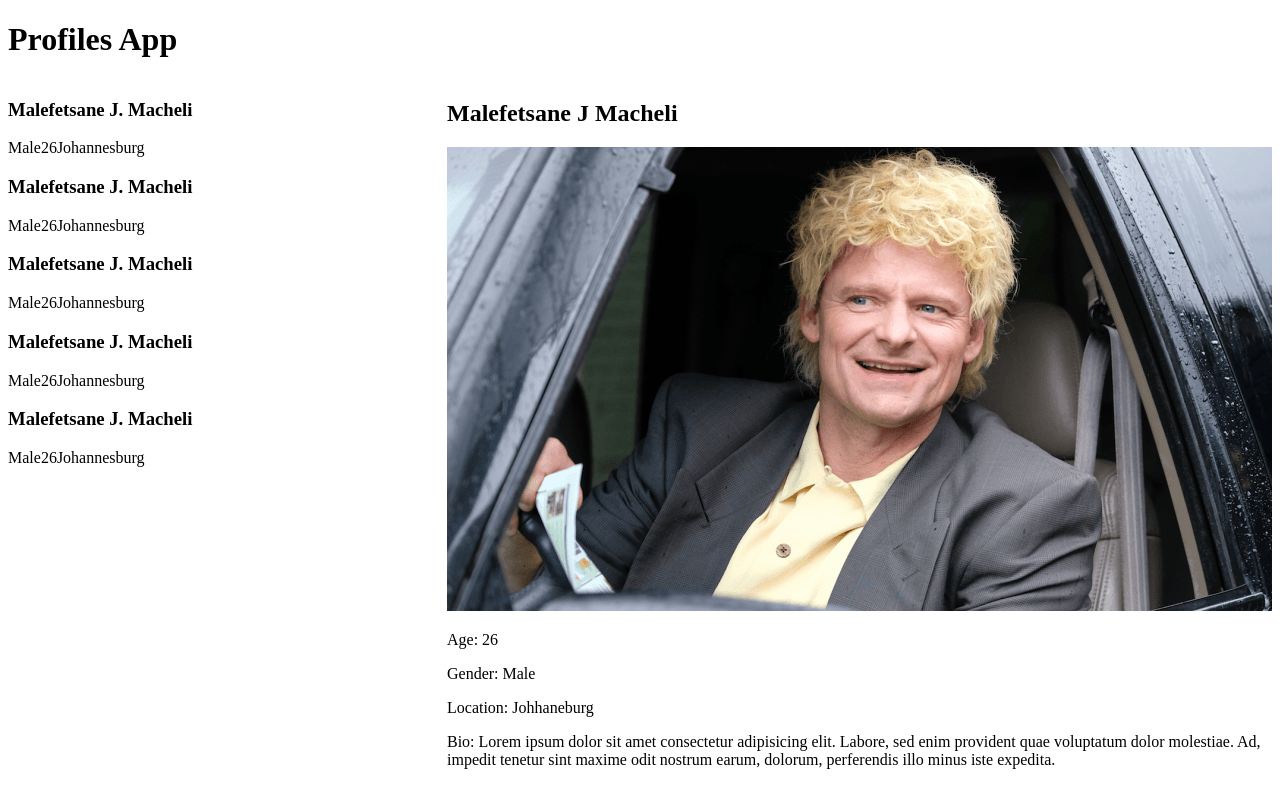
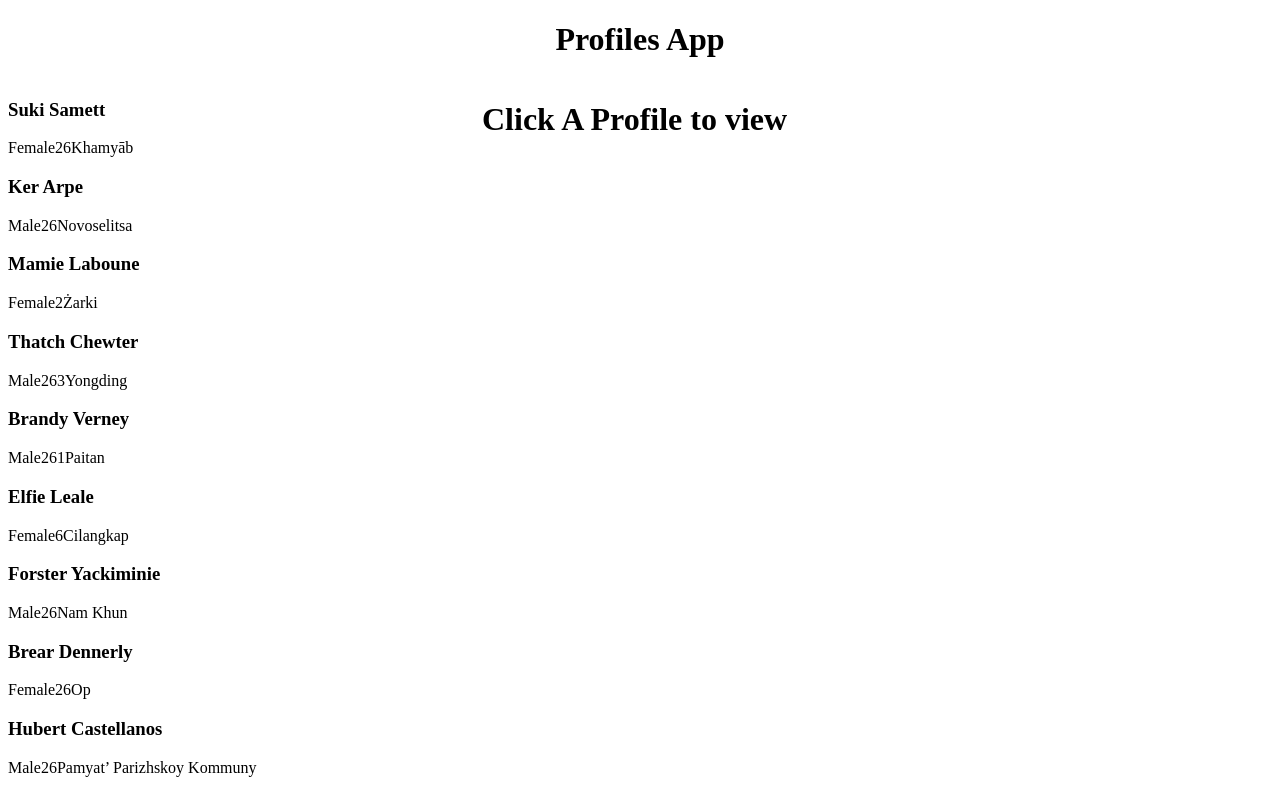
Before and after one commit to mjmacheli/profiles, a React app: page / in a window 1280 px wide. Shown: the top 798 px of the page. Built offline with nearby package versions, Linux system fonts and the light colour scheme.

Commit message:
more components and some state

```diff
--- a/package.json
+++ b/package.json
@@ -10,8 +10,10 @@
   "devDependencies": {
     "@babel/cli": "^7.7.7",
     "@babel/core": "^7.7.7",
+    "@babel/plugin-proposal-class-properties": "^7.7.4",
     "@babel/preset-env": "^7.7.7",
     "@babel/preset-react": "^7.7.4",
+    "dotenv": "^8.2.0",
     "html-webpack-plugin": "^3.2.0",
     "webpack": "^4.41.5",
     "webpack-cli": "^3.3.10",
@@ -20,6 +22,7 @@
   "dependencies": {
     "babel-loader": "^8.0.6",
     "file-loader": "^5.0.2",
+    "prop-types": "^15.7.2",
     "react": "^16.12.0",
     "react-dom": "^16.12.0"
   }
--- /dev/null
+++ b/profiles.json
@@ -0,0 +1,11 @@
+[{"id":0,"first_name":"Suki","last_name":"Samett","age":26,"gender":"Female","localtion":"Khamyāb","bio":"pellentesque eget nunc donec quis orci eget orci vehicula condimentum curabitur in libero ut massa volutpat convallis morbi odio odio elementum eu interdum eu tincidunt in leo maecenas pulvinar lobortis est phasellus sit"},
+{"id":1,"first_name":"Ker","last_name":"Arpe","age":26,"gender":"Male","localtion":"Novoselitsa","bio":"morbi ut odio cras mi pede malesuada in imperdiet et commodo vulputate justo in blandit ultrices enim lorem ipsum dolor sit amet consectetuer adipiscing elit proin interdum mauris non ligula pellentesque"},
+{"id":2,"first_name":"Mamie","last_name":"Laboune","age":2,"gender":"Female","localtion":"Żarki","bio":"tincidunt eget tempus vel pede morbi porttitor lorem id ligula suspendisse ornare consequat lectus in est risus auctor sed tristique in tempus sit amet sem fusce consequat nulla nisl nunc nisl duis bibendum"},
+{"id":3,"first_name":"Thatch","last_name":"Chewter","age":263,"gender":"Male","localtion":"Yongding","bio":"ac nibh fusce lacus purus aliquet at feugiat non pretium quis lectus suspendisse potenti in eleifend quam a odio in hac habitasse platea dictumst maecenas ut massa quis augue luctus tincidunt"},
+{"id":4,"first_name":"Brandy","last_name":"Verney","age":261,"gender":"Male","localtion":"Paitan","bio":"elit proin risus praesent lectus vestibulum quam sapien varius ut blandit non interdum in ante vestibulum ante ipsum primis in faucibus orci luctus et ultrices posuere cubilia curae duis faucibus accumsan"},
+{"id":5,"first_name":"Elfie","last_name":"Leale","age":6,"gender":"Female","localtion":"Cilangkap","bio":"sem praesent id massa id nisl venenatis lacinia aenean sit amet justo morbi ut odio cras mi pede malesuada in imperdiet et commodo vulputate justo in blandit ultrices enim lorem ipsum dolor sit"},
+{"id":6,"first_name":"Forster","last_name":"Yackiminie","age":26,"gender":"Male","localtion":"Nam Khun","bio":"laoreet ut rhoncus aliquet pulvinar sed nisl nunc rhoncus dui vel sem sed sagittis nam congue risus semper porta volutpat quam pede lobortis ligula sit amet eleifend pede libero quis orci nullam molestie nibh"},
+{"id":7,"first_name":"Brear","last_name":"Dennerly","age":26,"gender":"Female","localtion":"Op","bio":"habitasse platea dictumst aliquam augue quam sollicitudin vitae consectetuer eget rutrum at lorem integer tincidunt ante vel ipsum praesent blandit lacinia erat vestibulum sed magna at nunc commodo placerat praesent blandit nam nulla integer"},
+{"id":8,"first_name":"Hubert","last_name":"Castellanos","age":26,"gender":"Male","localtion":"Pamyat’ Parizhskoy Kommuny","bio":"maecenas pulvinar lobortis est phasellus sit amet erat nulla tempus vivamus in felis eu sapien cursus vestibulum proin eu mi nulla ac enim in tempor turpis nec euismod scelerisque quam turpis adipiscing lorem"},
+{"id":9,"first_name":"Homere","last_name":"Bagster","age":30,"gender":"Male","localtion":"Almafuerte","bio":"convallis duis consequat dui nec nisi volutpat eleifend donec ut dolor morbi vel lectus in quam fringilla rhoncus mauris enim leo rhoncus sed vestibulum sit amet cursus id turpis integer"},
+{"id":10,"first_name":"Belle","last_name":"Richardt","age":21,"gender":"Female","localtion":"Gwadabawa","bio":"diam vitae quam suspendisse potenti nullam porttitor lacus at turpis donec posuere metus vitae ipsum aliquam non mauris morbi non lectus aliquam sit amet diam in magna bibendum imperdiet nullam orci pede venenatis non"}]
--- a/src/components/App.js
+++ b/src/components/App.js
@@ -4,15 +4,47 @@ import Header from './Header'
 import Profiles from './Profiles'
 import ProfileDetails from './ProfileDetails'
 
-const App = () => (
-    <div>
-        <Header/>
-        <main style={{display: 'flex'}}>
-            <Profiles style={{flex: 3}}/>
-            <ProfileDetails style={{flex: 5}}/>
-        </main>
+class App extends Component {
 
-    </div>
-)
+    constructor(props){
+        super(props)
+
+        this.state = {
+            profiles: [],
+            current: null
+        }
+    }
+
+    componentDidMount(){
+        fetch('profiles.json')
+        .then(res => res.json())
+        .then(profiles => {
+            this.setState({profiles})
+        })
+    }
+
+    checkOne = (id) => {
+        fetch('profiles.json')
+        .then(res => res.json())
+        .then(current => {
+            this.setState({current: current[id]})
+        })
+    }
+
+    render() {
+        const {profiles,current} = this.state
+
+        return(
+            <div>
+                <Header style={{textAlign: 'center'}}/>
+                <main style={{display: 'flex'}}>
+                    <Profiles profiles={profiles} style={{flex: 3}} onClick={this.checkOne}/>
+                    <ProfileDetails style={{flex: 5}} profile={current}/>
+                </main>
+
+            </div>
+        )
+    }
+}
 
 export default App
--- a/src/components/Header.js
+++ b/src/components/Header.js
@@ -1,5 +1,5 @@
 import React from 'react'
 
-const Header = () => <header><h1>Profiles App</h1></header>
+const Header = ({style}) => <header><h1 style={style}>Profiles App</h1></header>
 
 export default Header
--- a/src/components/ProfileDetails.js
+++ b/src/components/ProfileDetails.js
@@ -1,15 +1,18 @@
 import React from 'react'
 import Fene from '../static/img/fene.png'
 
-const ProfilesDetails = ({style}) => (
-
+const ProfilesDetails = ({style,profile}) => {
+    if(!profile) {
+        return(<h1 style={style}>Click A Profile to view</h1>)
+    }
+    return(
         <section style={style}>
-        <h2>Malefetsane J Macheli</h2>
+            <h2>{profile.first_name}{profile.last_name}</h2>
             <img src={Fene} atl='Fenne' />
-        <p>Age: 26</p>
-        <p>Gender: Male</p>
-        <p>Location: Johhaneburg</p>
-        <p>Bio: Lorem ipsum dolor sit amet consectetur adipisicing elit. Labore, sed enim provident quae voluptatum dolor molestiae. Ad, impedit tenetur sint maxime odit nostrum earum, dolorum, perferendis illo minus iste expedita.</p>
+            <p>Age: {profile.age}</p>
+            <p>Gender: {profile.gender}</p>
+            <p>Location: {profile.localtion}</p>
+            <p>Bio: {profile.bio}</p>
             <br/>
             <h3>Hobbies</h3>
             <ul>
@@ -23,4 +26,6 @@ const ProfilesDetails = ({style}) => (
         </section>
     )
 
+}
+
 export default ProfilesDetails
--- a/src/components/Profiles.js
+++ b/src/components/Profiles.js
@@ -1,41 +1,20 @@
 import React from 'react'
 
-const Profiles = ({style}) => (
+const Profiles = ({style, profiles, onClick}) => (
+
     <div style={style}>
-        <section>
-            <h3>Malefetsane J. Macheli</h3>
-            <span>Male</span>
-            <span>26</span>
-            <span>Johannesburg</span>
-        </section>
 
-        <section>
-            <h3>Malefetsane J. Macheli</h3>
-            <span>Male</span>
-            <span>26</span>
-            <span>Johannesburg</span>
-        </section>
+        {profiles.map(profile =>(
+            <section key={profile.id}
+             onClick={()=>onClick(profile.id)}
+            >
+                <h3>{profile.first_name} {profile.last_name}</h3>
+                <span>{profile.gender}</span>
+                <span>{profile.age}</span>
+                <span>{profile.localtion}</span>
+            </section>
+        ))}
 
-        <section>
-            <h3>Malefetsane J. Macheli</h3>
-            <span>Male</span>
-            <span>26</span>
-            <span>Johannesburg</span>
-        </section>
-
-        <section>
-            <h3>Malefetsane J. Macheli</h3>
-            <span>Male</span>
-            <span>26</span>
-            <span>Johannesburg</span>
-        </section>
-
-        <section>
-            <h3>Malefetsane J. Macheli</h3>
-            <span>Male</span>
-            <span>26</span>
-            <span>Johannesburg</span>
-        </section>
 
     </div>
 
--- a/webpack.config.js
+++ b/webpack.config.js
@@ -1,6 +1,8 @@
 const webpack = require('webpack')
 const path = require('path')
 const htmlWebpackPlugin = require('html-webpack-plugin')
+
+require('dotenv').config()
 
 const config = {
     mode: 'development',
```
Also changed, not shown: .babelrc, 2 other files (tests, documents, lock files or other folders). Lines whose indentation alone changed are shown as unchanged.
